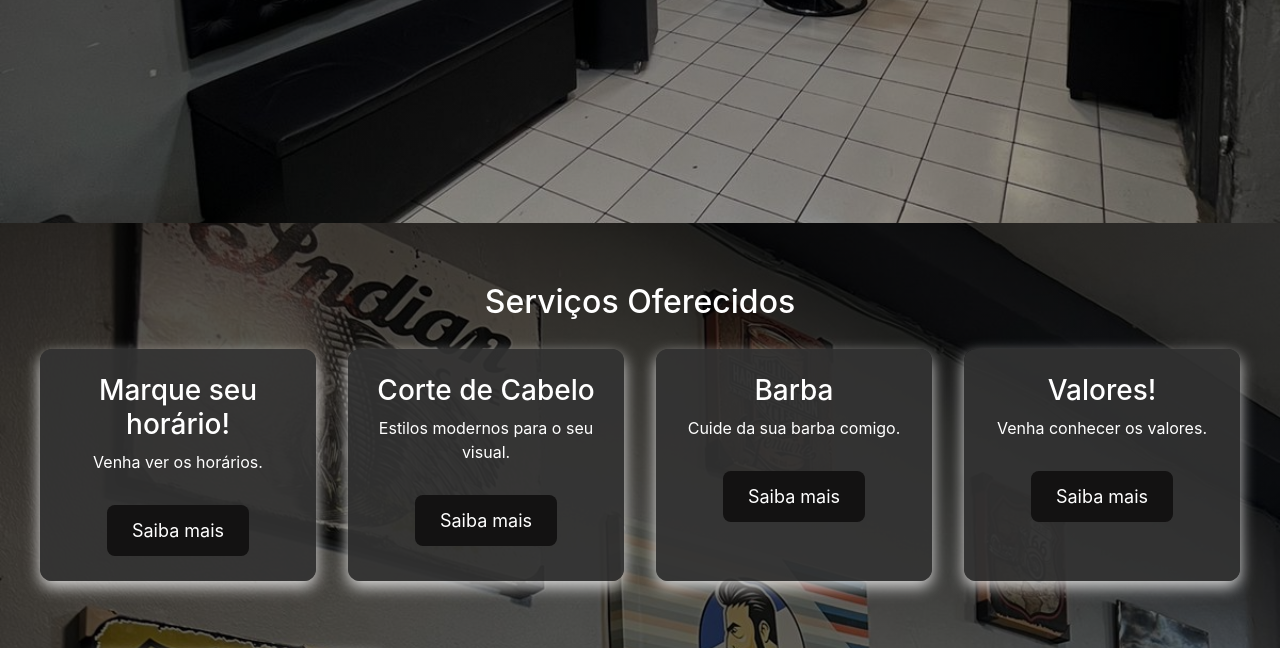
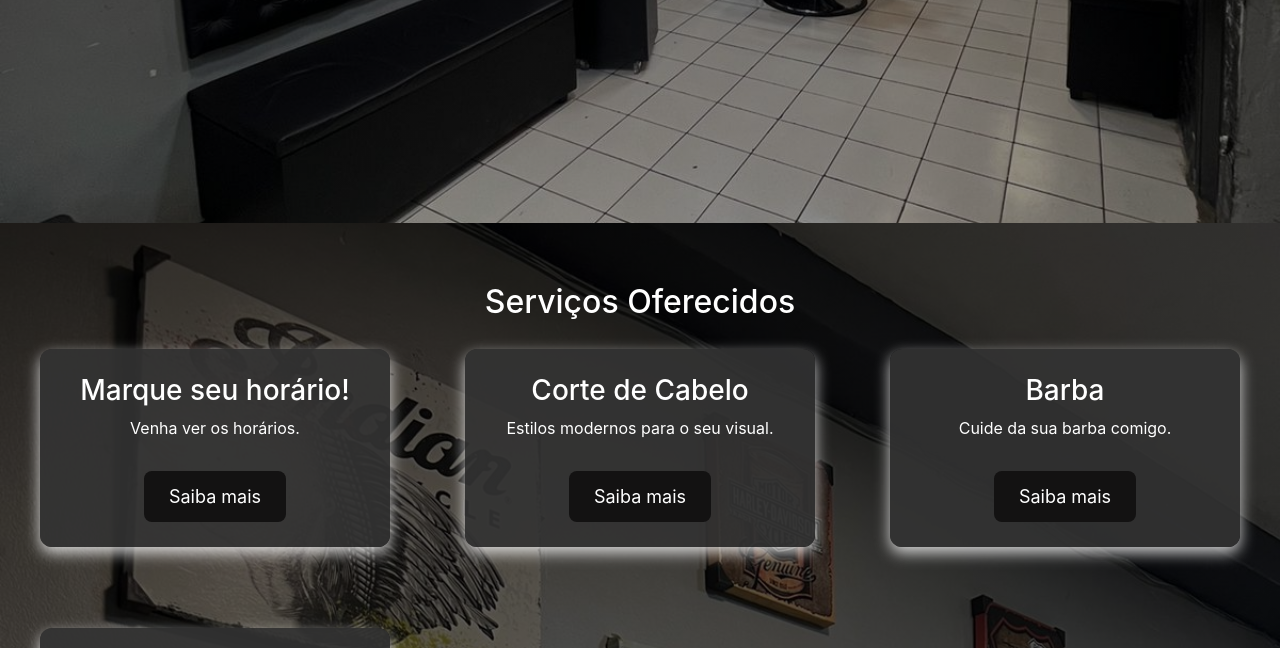
Before and after one commit to RockNicolas/Barbearia-El-Macho, a plain HTML site: page index.html in a window 1280 px wide. Shown: the part 577-1225 px from the top of the page. Drawn offline with nearby package versions, Linux system fonts and the light colour scheme.

Commit message:
Update styles.css

```diff
--- a/css/styles.css
+++ b/css/styles.css
@@ -235,6 +235,12 @@ header nav .menu li a:focus {
     box-sizing: border-box;
     position: relative;
     text-align: center;
+}
+
+@media (orientation: landscape) {
+    .service {
+        width: 40%;
+    }
 }
 
 .service:hover {
```
